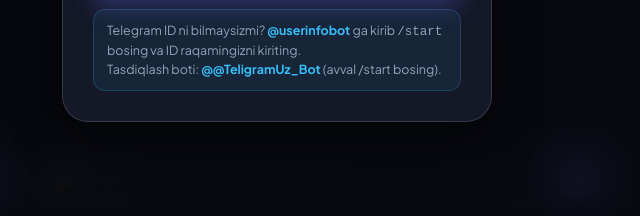
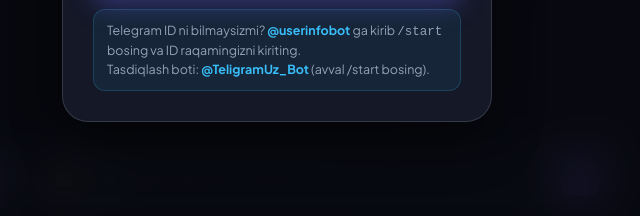
Before and after one commit to quvonch05/mychat, a plain HTML site: page index.html in a window 1280 px wide. Shown: the part 581-797 px from the top of the page, 363-1003 px from the left. Drawn offline with Linux system fonts and the light colour scheme.

Commit message:
Update index.html

```diff
--- a/index.html
+++ b/index.html
@@ -702,7 +702,7 @@
     },
     // Telegram Bot sozlamalari (@BotFather orqali olinadi)
     telegram: {
-      botUsername: "@TeligramUz_Bot",
+      botUsername: "TeligramUz_Bot",
       botToken: "1860961269:AAFNJDOmB071fLlgdhYEZljXo_oKNTrEe8c", // Real OTP yuborish uchun token yoki Cloudflare Worker URL
       workerUrl: "" // Tavsiya etiladi: tokenni yashirish uchun Cloudflare Worker manzili
     },
```
